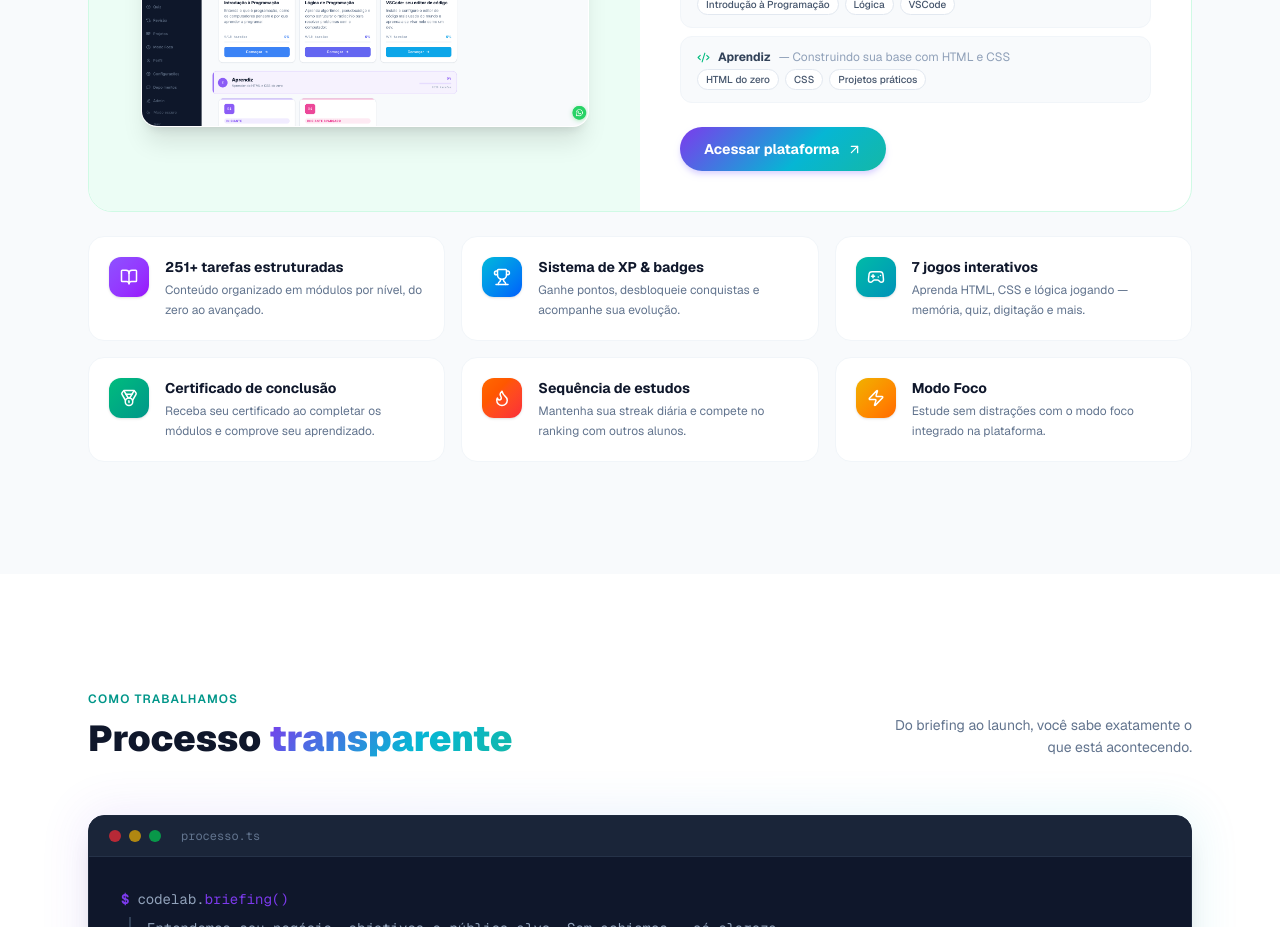
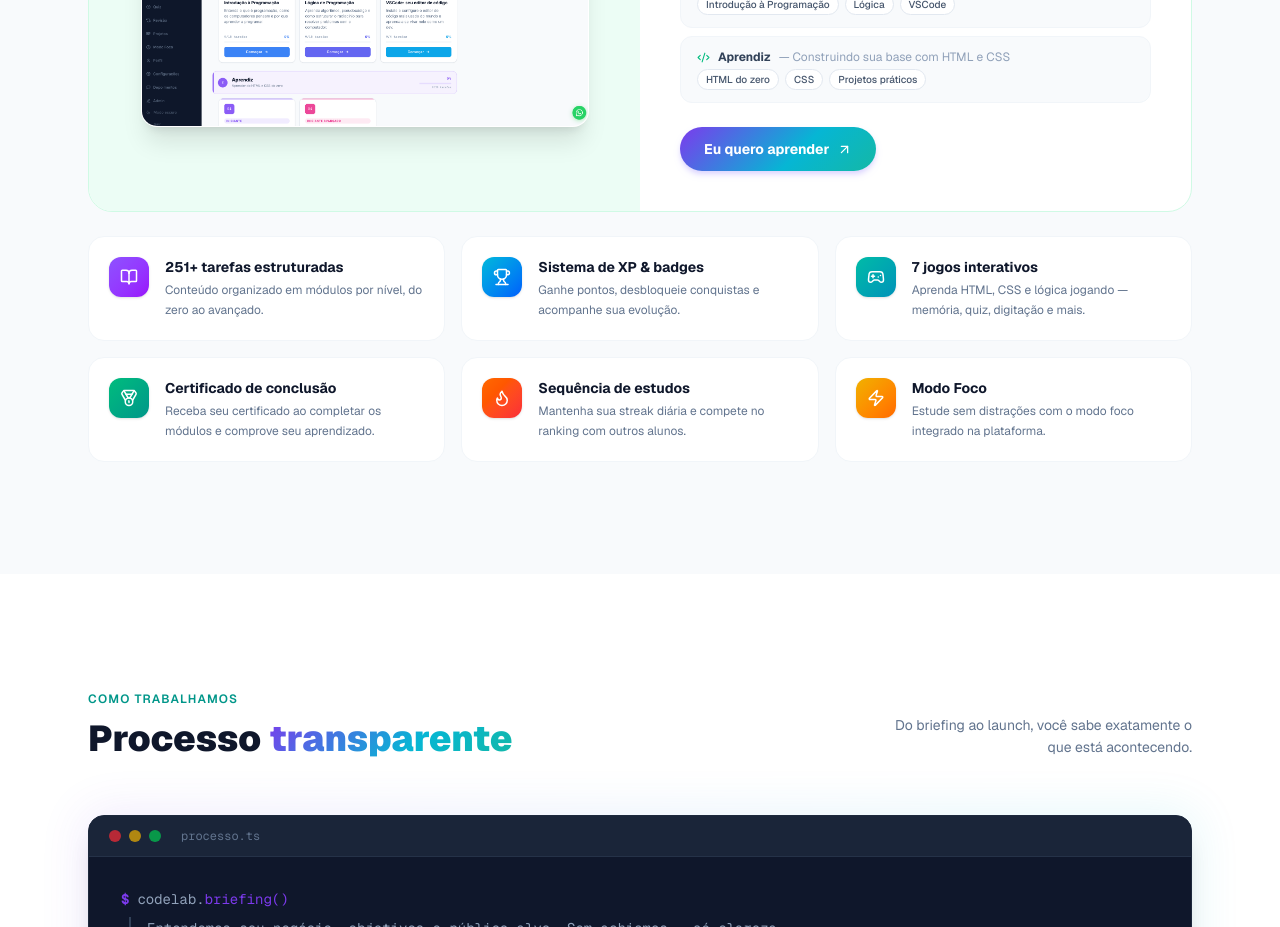
Before and after one commit to Folha111/site-codelab, a Next.js app: page / in a window 1280 px wide. Shown: the part 3720-4647 px from the top of the page. Built offline with nearby package versions, Linux system fonts and the light colour scheme.

Commit message:
fix: update course CTA text

```diff
--- a/src/components/Course.tsx
+++ b/src/components/Course.tsx
@@ -156,7 +156,7 @@ export default function Course() {
                 rel="noopener noreferrer"
                 className="inline-flex items-center gap-2 px-6 py-3 rounded-full gradient-bg text-white font-bold text-sm shadow-md shadow-violet-200 hover:opacity-90 transition-opacity w-fit"
               >
-                Acessar plataforma
+                Eu quero aprender
                 <ArrowUpRight size={15} />
               </a>
             </div>
```
